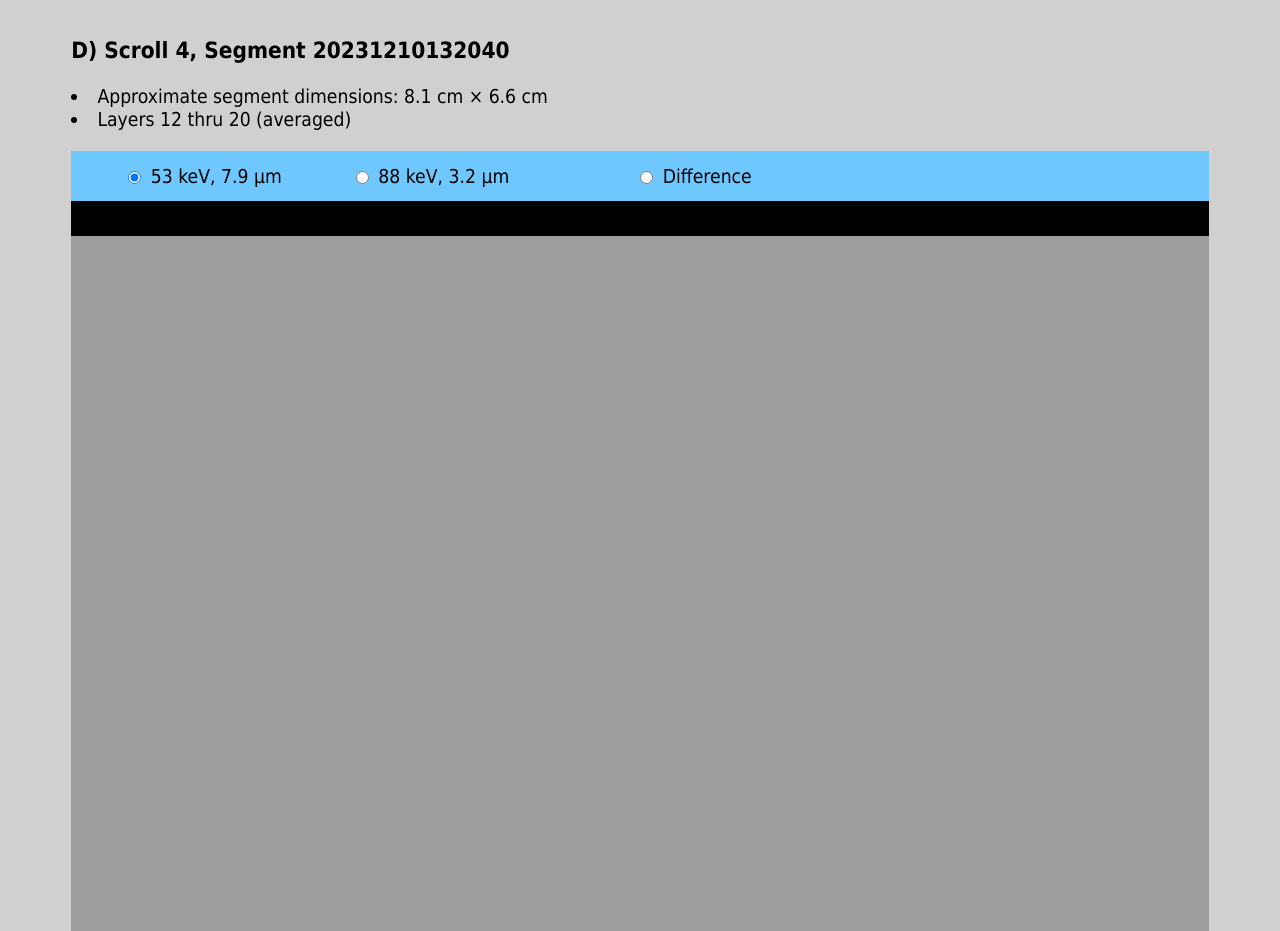
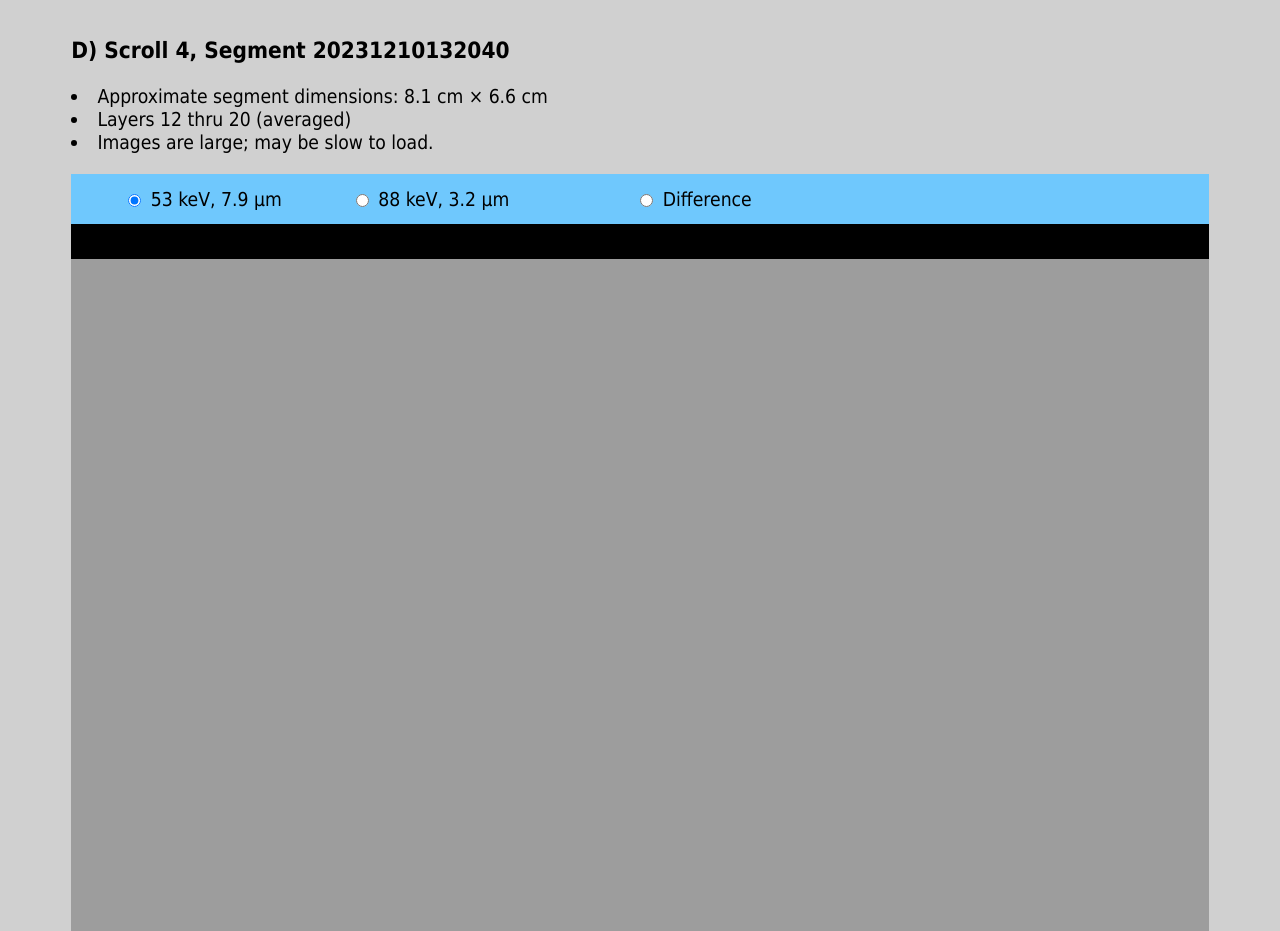
Before and after one commit to Paul-G2/VesuviusMultiSpectral, a plain HTML site: page index.html in a window 1280 px wide. Shown: the part 3140-4071 px from the top of the page. Drawn offline with nearby package versions, Linux system fonts and the light colour scheme.

Commit message:
Update index.html

```diff
--- a/index.html
+++ b/index.html
@@ -96,6 +96,7 @@
                     <ul style="list-style-position: inside; padding-left: 0;">
                         <li>Approximate segment dimensions: 8.1 cm &#215; 6.6 cm </li>
                         <li>Layers 12 thru 20  (averaged)</li>
+			<li>Images are large; may be slow to load.</li>
                     </ul>
 
                     <div id="viewer3_div" style="height:1024px; width:100%; position:relative;" data-img0="Scroll4_Seg32040_53kev_12-20.jpg"
```
